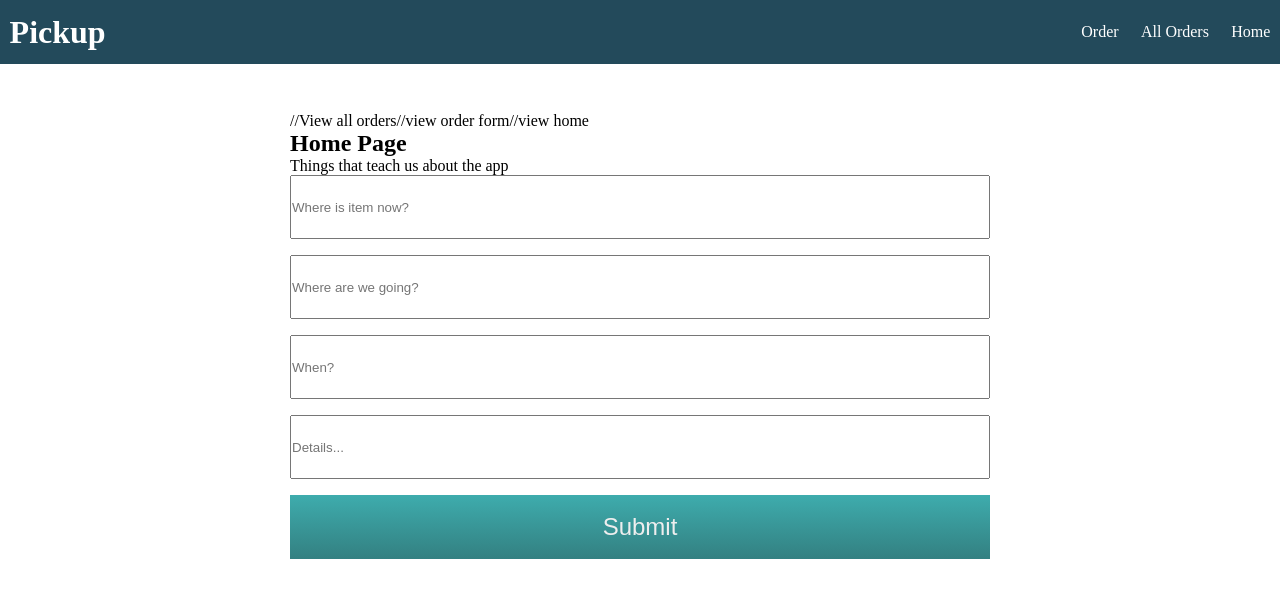
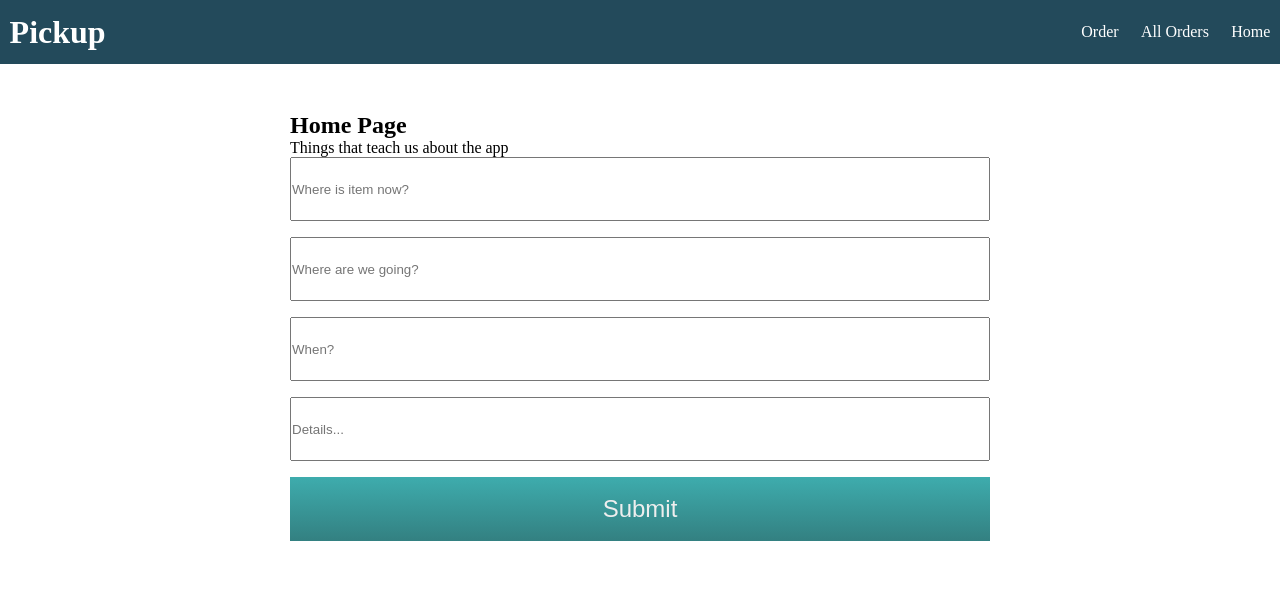
Before and after one commit to nay9/pickup----react, a React (Create React App) app in the folder pickup-frontend/: page / in a window 1280 px wide. Shown: the top 598 px of the page. Built offline with nearby package versions, Linux system fonts and the light colour scheme; no server answers.

Commit message:
refactored pickup requests component to openorder, only rendering open orders within this component.

```diff
--- a/pickup-frontend/src/App.js
+++ b/pickup-frontend/src/App.js
@@ -64,18 +64,18 @@ class App extends Component {
 
         <div className="container">
 
-          //View all orders
+
           {this.state.currentLocation === "pickupRequests" && (
             <PickupRequests
               pickupRequests={this.state.pickupRequests}
               acceptOrder={this.acceptOrder}
             />
           )}
-          //view order form
+
           {this.state.currentLocation === "orderForm" && (
             <OrderForm orderForm={this.orderForm} />
           )}
-            //view home
+
            {this.state.currentLocation === "home" && (
             <div className="">
               <Home />
--- a/pickup-frontend/src/components/PickupRequest/PickupRequest.js
+++ b/pickup-frontend/src/components/PickupRequest/OpenOrders.js
@@ -8,22 +8,23 @@ class PickupRequest extends Component {
 
 
   render() {
-    const { id, locationStart, locationEnd, time, description } = this.props.pickupRequest;
+    const { id, locationStart, locationEnd, time, description, status } = this.props.pickupRequest;
 
+    if (status === 'DO'){
     return (
-
     <div className="box">
       <form className="" onSubmit={this.onSubmit}>
           <h2 className="box-item">{ description }</h2>
           <p className="box-item">Starting Location: { locationStart }</p>
           <p className="box-item">Destination: { locationEnd }</p>
           <p className="box-item">Time of Delivery: { time }</p>
+          <p className="box-item">Status: { status }</p>
           <p className="">Order Confirmation: { id }</p>
           <button className="btn" onClick={()=>this.props.acceptOrder(id) }>Accept Order</button>
       </form>
-    </div>
+    </div> )}
 
-    )
+    else return ("")
   }
 }
 
```
Also changed, not shown: pickup-frontend/src/components/PickupRequest/PickupRequests.js (+6 -4 lines).
